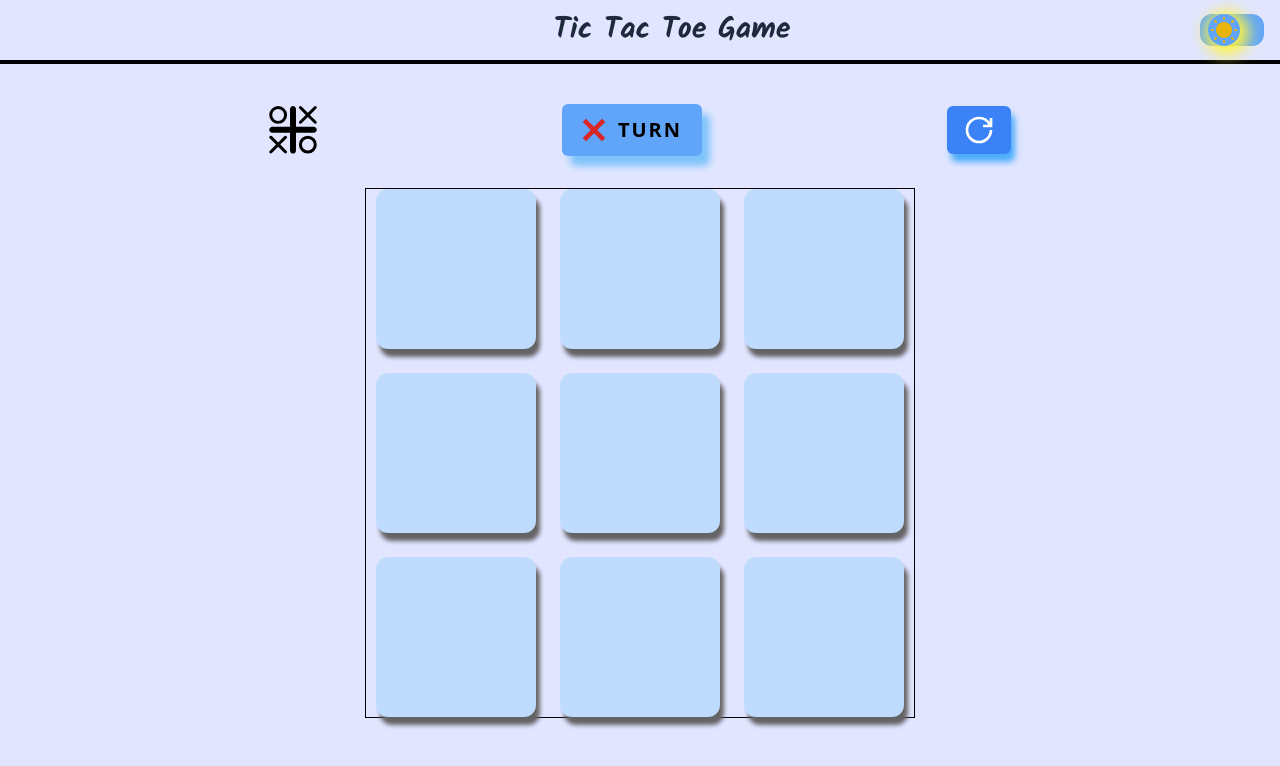
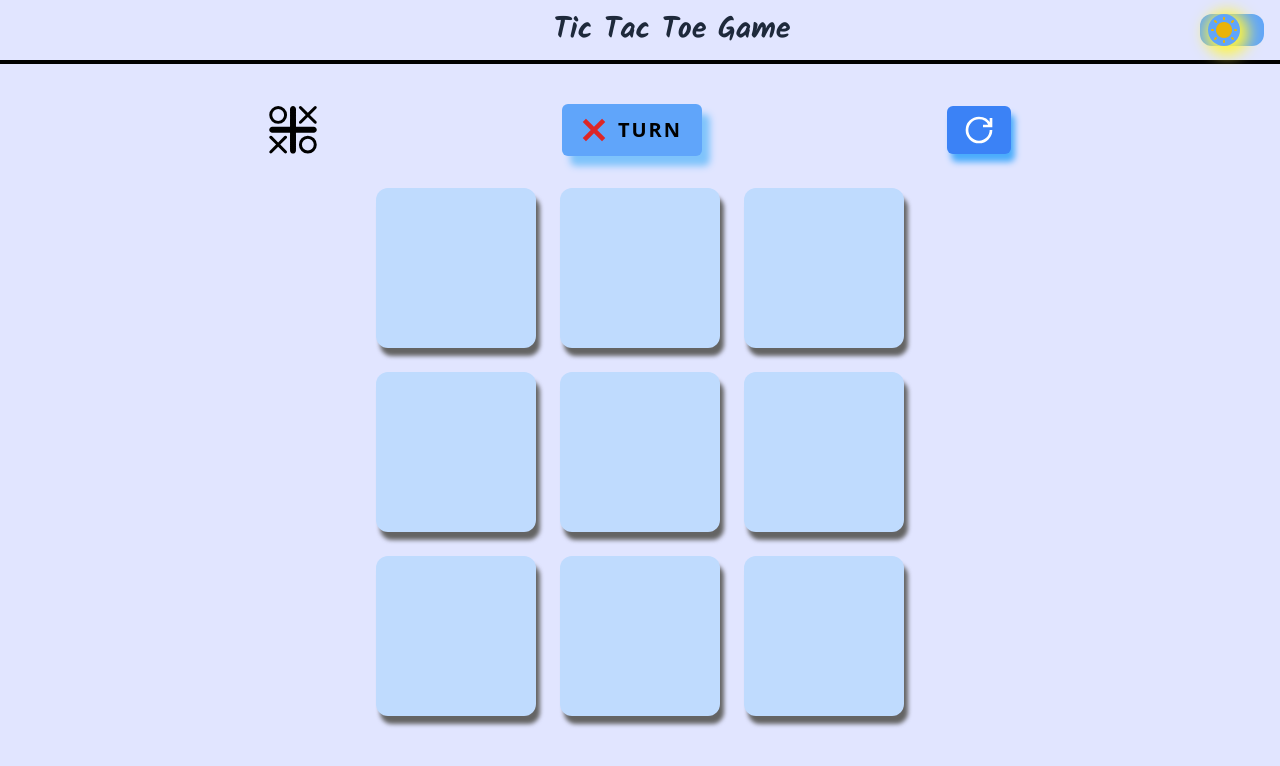
Before and after one commit to ddmv19/TicTacToe-React, a React (Vite) app: page / in a window 1280 px wide. Shown: the top 766 px of the page. Built offline with nearby package versions, Linux system fonts and the light colour scheme.

Commit message:
Update resetBoard

```diff
--- a/src/App.jsx
+++ b/src/App.jsx
@@ -17,6 +17,7 @@ function App() {
   const resetBoard = () => {
     setBoard(Array(9).fill(null))
     setWinner(null)
+    setTurn('X')
   }
 
   const updateBoard = (index) => {
@@ -76,7 +77,7 @@ function App() {
           <ResetIcon className={'w-8 h-auto dark:text-[#243B45]'} />
         </div>
       </section>
-      <section className="w-fit max-w-[550px] m-auto flex flex-row gap-6 flex-wrap items-center justify-center mt-8 border border-black">
+      <section className="w-fit max-w-[550px] m-auto flex flex-row gap-6 flex-wrap items-center justify-center mt-8">
         {board.map((element, index) => (
           <Square
             value={element}
```
